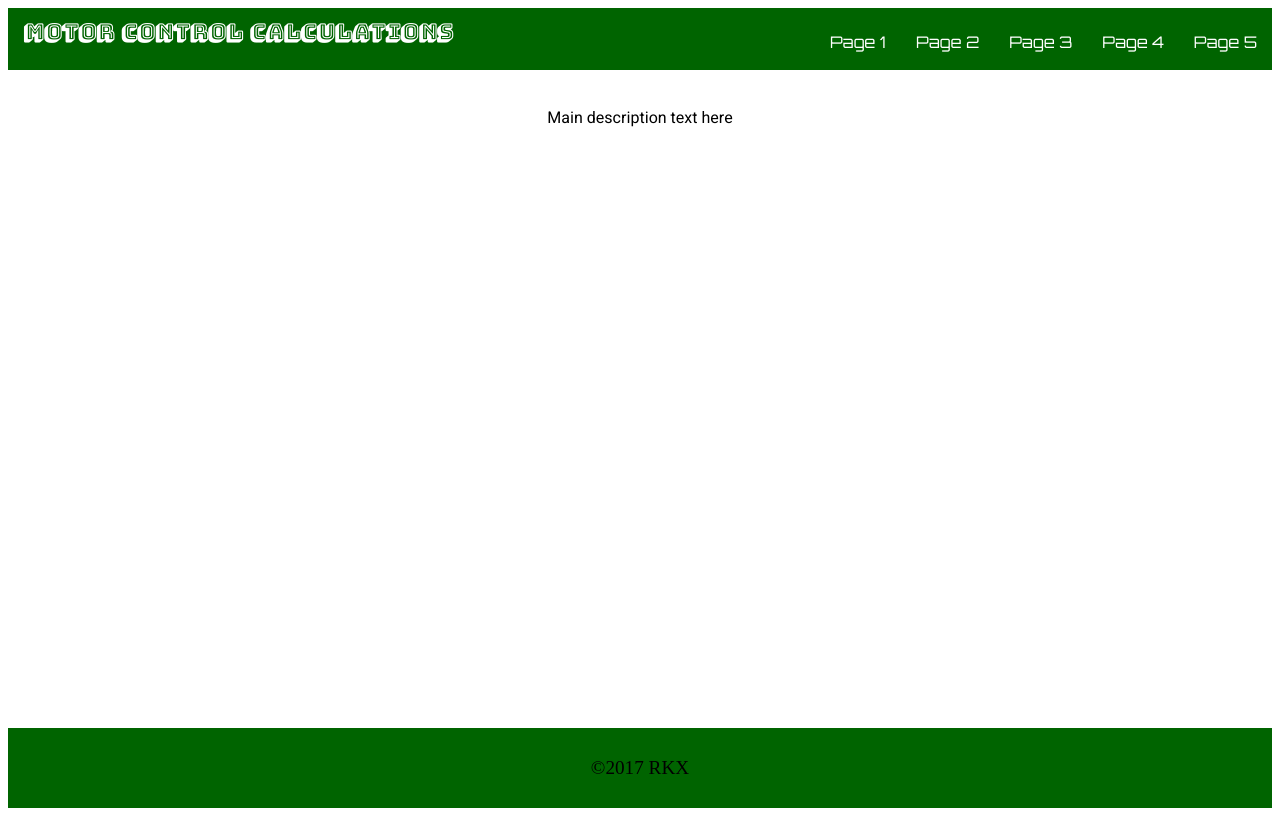
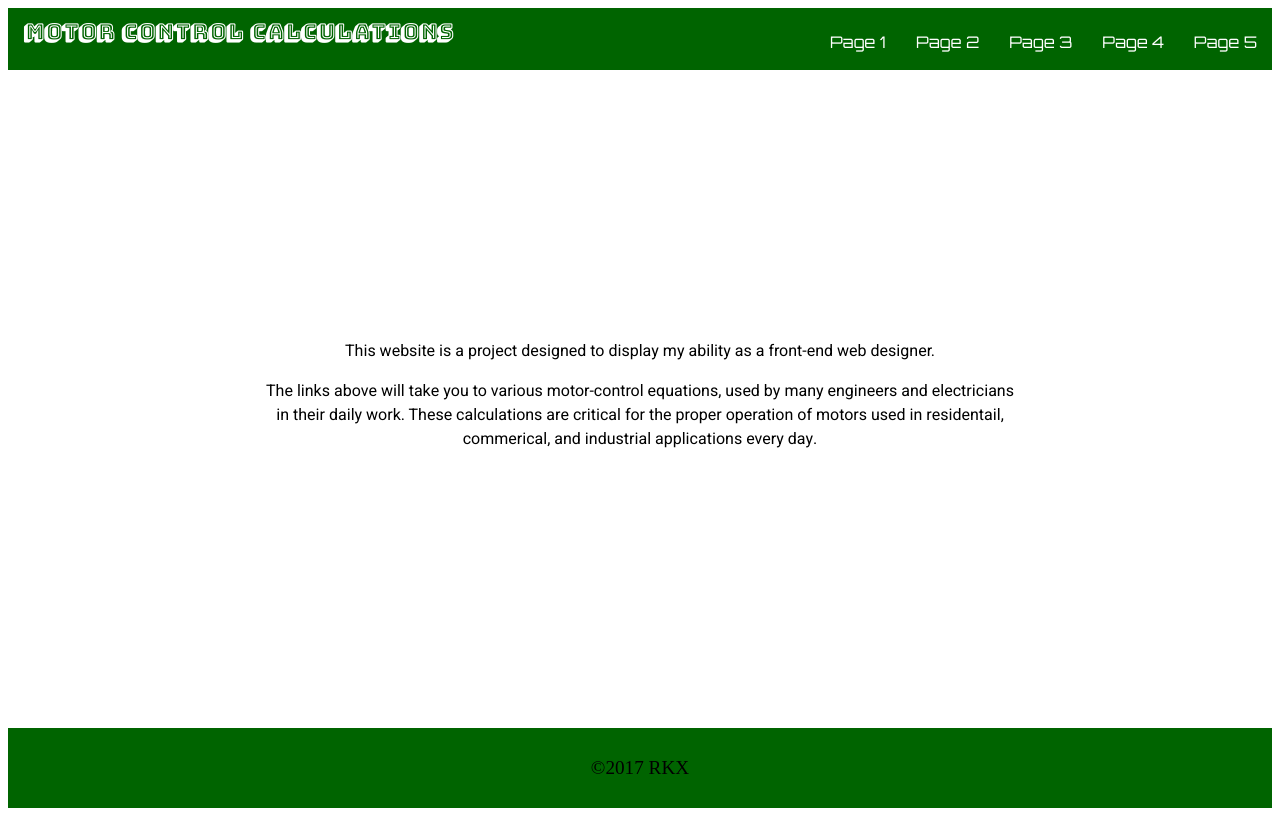
Before and after one commit to pmakahmann/FEWD-tues-jan2017Project, a plain HTML site: page index.html in a window 1280 px wide. Drawn offline with Linux system fonts and the light colour scheme.

```diff
--- a/css/base.css
+++ b/css/base.css
@@ -83,7 +83,7 @@ p{
 .main-text {
 	display: block;
 	text-align: center;
-	padding: 20px;
+	padding: 10% 20%;
 }
 
 /* =================================
@@ -91,10 +91,8 @@ p{
 ==================================== */
 
 @media (min-width: 769px) {
-	main-header,
-	footer-inner {
-		width: 80%;
-		margin: 0 auto;
-		max-width: 1150px;
+
+	.main-text {
+		padding-top: 20%;
 	}
 }
--- a/index.html
+++ b/index.html
@@ -24,7 +24,11 @@
 
   <div class="main-text">
     <p>
-      Main description text here
+      This website is a project designed to display my ability as a front-end web designer.
+    </p>
+    <p>
+      The links above will take you to various motor-control equations, used by many engineers and electricians in their daily work.  These calculations are critical for the proper operation of motors used in residentail, commerical, and industrial applications every day.
+    </p>
       <!--insert main text here about the links and what all the equations are, possibly including an ordered list of the calculations-->
     </p>
   </div><!--/.main-text-->
```
